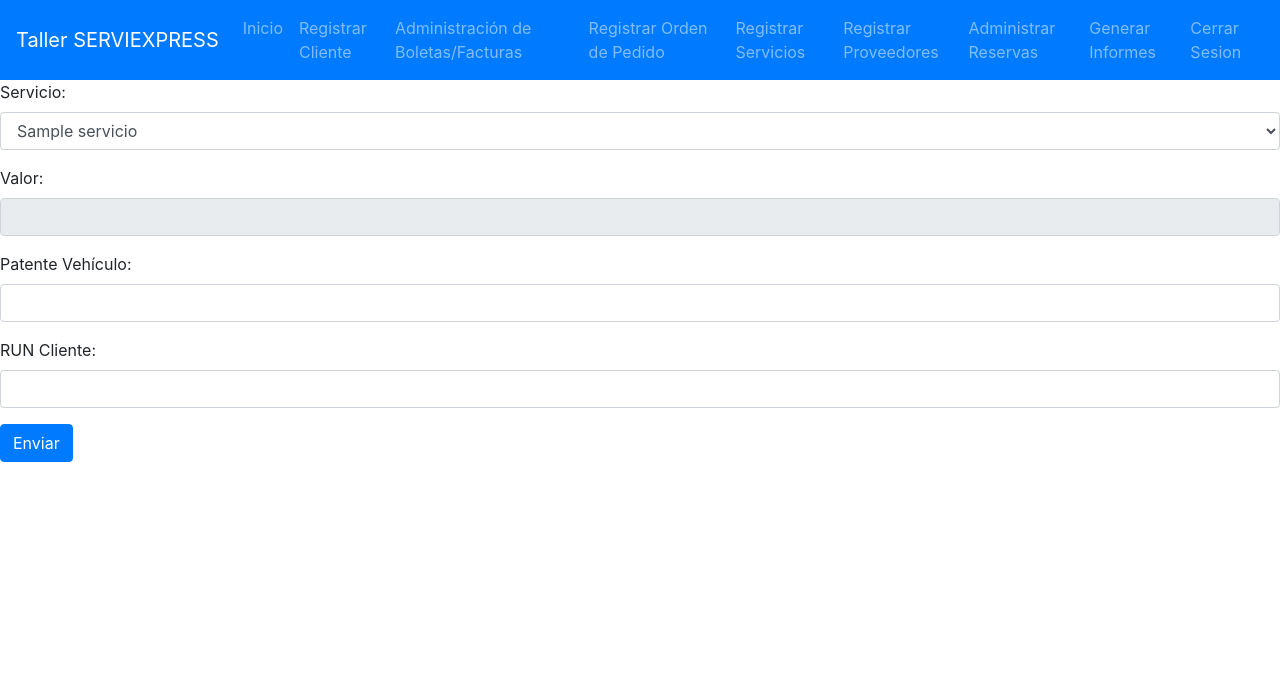
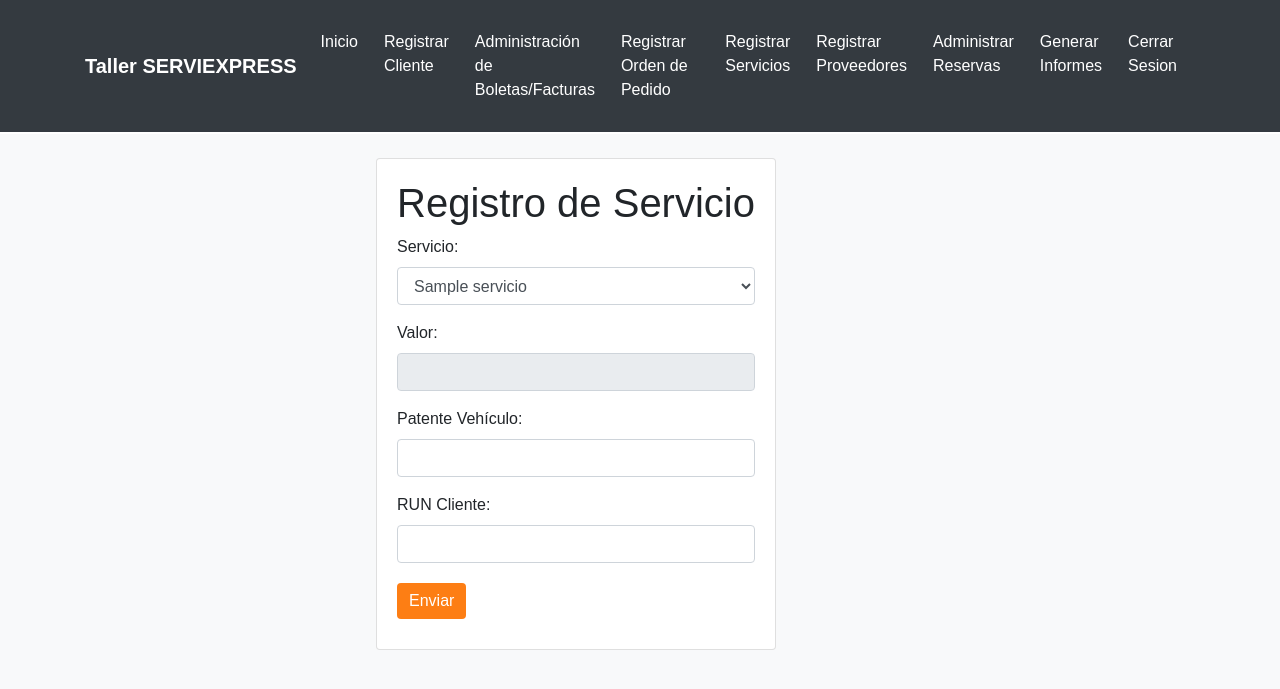
Before and after one commit to Lopr0091/taller, a PHP site: page /paginas/registroServicio.php in a window 1280 px wide. Shown: the top 689 px of the page. Run offline with PHP 8.4, Linux system fonts and the light colour scheme; the visitor is signed in with stand-in values (Sample User, id 1); tables that the repository leaves empty hold one stand-in row (values such as "Sample post").

Commit message:
cambios visuales parte 10000

```diff
--- a/paginas/registroServicio.php
+++ b/paginas/registroServicio.php
@@ -11,16 +11,76 @@ require '../config.php';
     <meta name="viewport" content="width=device-width, initial-scale=1.0">
     <title>Document</title>
     <link rel="stylesheet" href="https://stackpath.bootstrapcdn.com/bootstrap/4.5.2/css/bootstrap.min.css">
+    <style>
+        body {
+            font-family: 'Arial', sans-serif;
+            padding: auto;
+            background-color: #f8f9fa;
+            margin: auto;
+        }
+
+        .navbar {
+            background-color: #343a40;
+            padding: 15px 0;
+            border-bottom: 2px solid #fff;
+        }
+
+        .navbar-brand {
+            color: #fff !important;
+            font-weight: bold;
+        }
+
+        .navbar-nav .nav-link {
+            color: #fff !important;
+            margin-right: 10px;
+            padding: 15px 0;
+        }
+
+        .navbar-toggler-icon {
+            background-color: #fff;
+        }
+
+        .btn-orange {
+            background-color: #fd7e14;
+            color: #fff;
+            border: none;
+            margin-bottom: 3%;
+            margin-top: 1%;
+        }
+
+        .btn-orange:hover {
+            background-color: #343a40;
+            color: #fff;
+        }
+
+        main {
+            width: 90%;
+            justify-content: center;
+            display: grid;
+
+        }
+    </style>
+    <style>
+        .login-message {
+            text-align: center;
+        }
+
+        .login-link {
+            display: block;
+            margin-top: 10px;
+        }
+    </style>
 </head>
 
 <body>
-<header>
-        <nav class="navbar navbar-expand-lg navbar-dark bg-primary">
+    <nav class="navbar navbar-expand-lg navbar-dark">
+        <div class="container">
             <a class="navbar-brand" href="#">Taller SERVIEXPRESS</a>
-            <button class="navbar-toggler" type="button" data-toggle="collapse" data-target="#navbarNav" aria-controls="navbarNav" aria-expanded="false" aria-label="Toggle navigation">
+            <button class="navbar-toggler" type="button" data-toggle="collapse" data-target="#navbarNav"
+                aria-controls="navbarNav" aria-expanded="false" aria-label="Toggle navigation">
                 <span class="navbar-toggler-icon"></span>
             </button>
-            <div class="collapse navbar-collapse" id="navbarNav">
+            <div class="collapse navbar-collapse justify-content-end" id="navbarNav">
                 <ul class="navbar-nav ml-auto">
                     <li class="nav-item">
                         <a class="nav-link" href="menuPrincipalUsuario.php">Inicio</a>
@@ -48,8 +108,8 @@ require '../config.php';
                     </li>
                     <li class="nav-item">
                         <?php
-                        if($_SESSION!==null){
-                            echo<<<eot
+                        if ($_SESSION !== null) {
+                            echo <<<eot
                             <a class="nav-link" href="../includes/db/cerrarSesion.php">Cerrar Sesion</a>
                             eot;
                         }
@@ -57,15 +117,18 @@ require '../config.php';
                     </li>
                 </ul>
             </div>
+        </div>
     </nav>
-    </header>
     <main>
         <?php
         if (isset($usuario)) {
             $query = "SELECT id_servicio, nombre_servicio, precio_servicio FROM servicio";
             $result = mysqli_query($conectar, $query);
             ?>
-            <form method="POST" name="login"action="../includes/db/registrarCliente.php">
+            <div class="card mt-4">
+                <div class="card-body">
+                    <h1>Registro de Servicio</h1>
+                    <form method="POST" name="login" action="../includes/db/registrarCliente.php">
                         <div class="form-group">
                             <label for="servicio">Servicio:</label>
                             <select class="form-control" id="servicio" name="servicio" onchange="mostrarPrecio()">
@@ -88,7 +151,7 @@ require '../config.php';
                             <label for="run">RUN Cliente:</label>
                             <input type="text" class="form-control" id="run" name="run">
                         </div>
-                <button type="submit" class="btn btn-primary">Enviar</button>
+                        <button type="submit" class="btn btn-orange">Enviar</button>
                     </form>
 
                     <script>
```
Also changed, not shown: paginas/registroProveedores.php (+72 -13 lines). Lines whose indentation alone changed are shown as unchanged.
